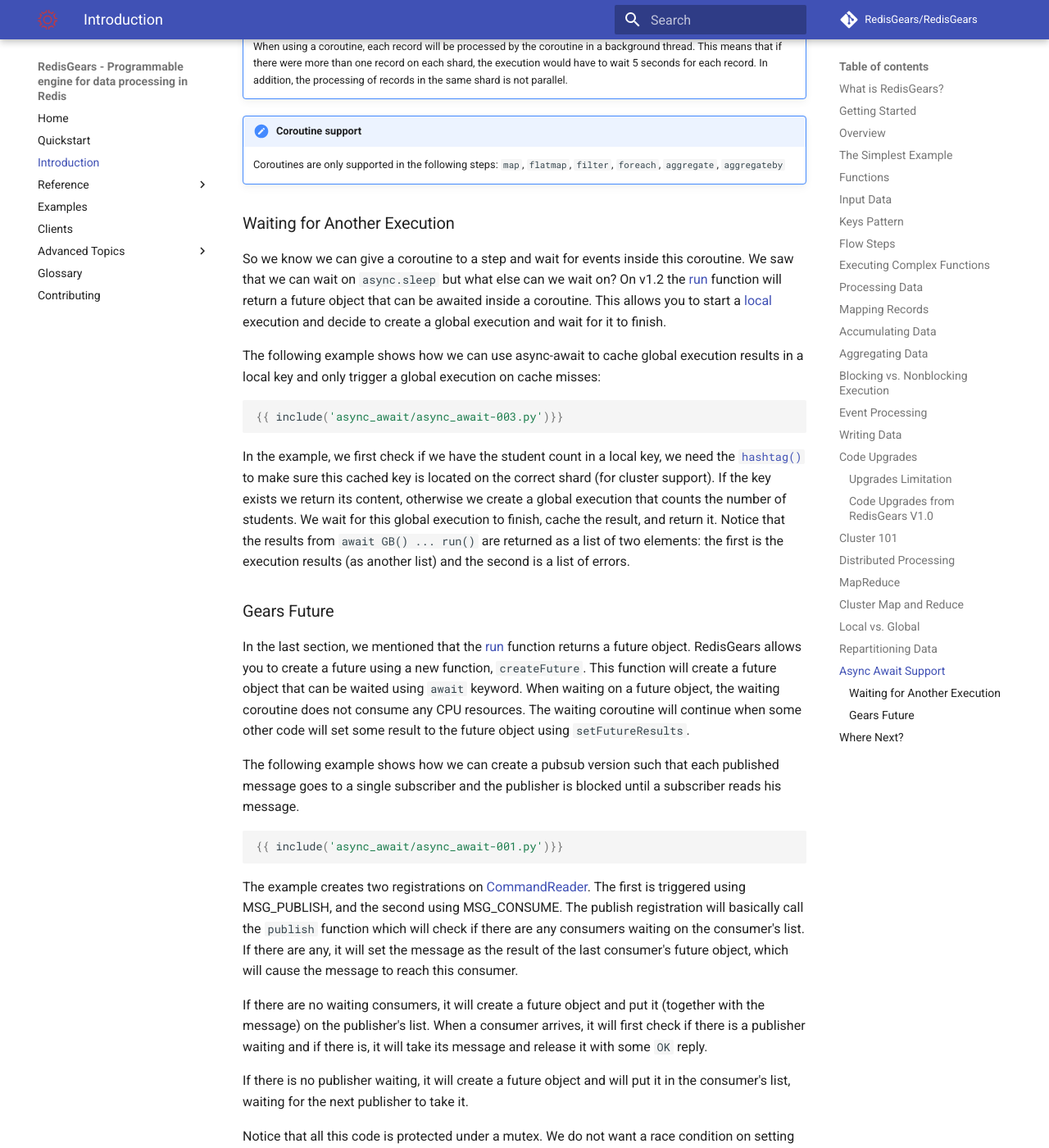
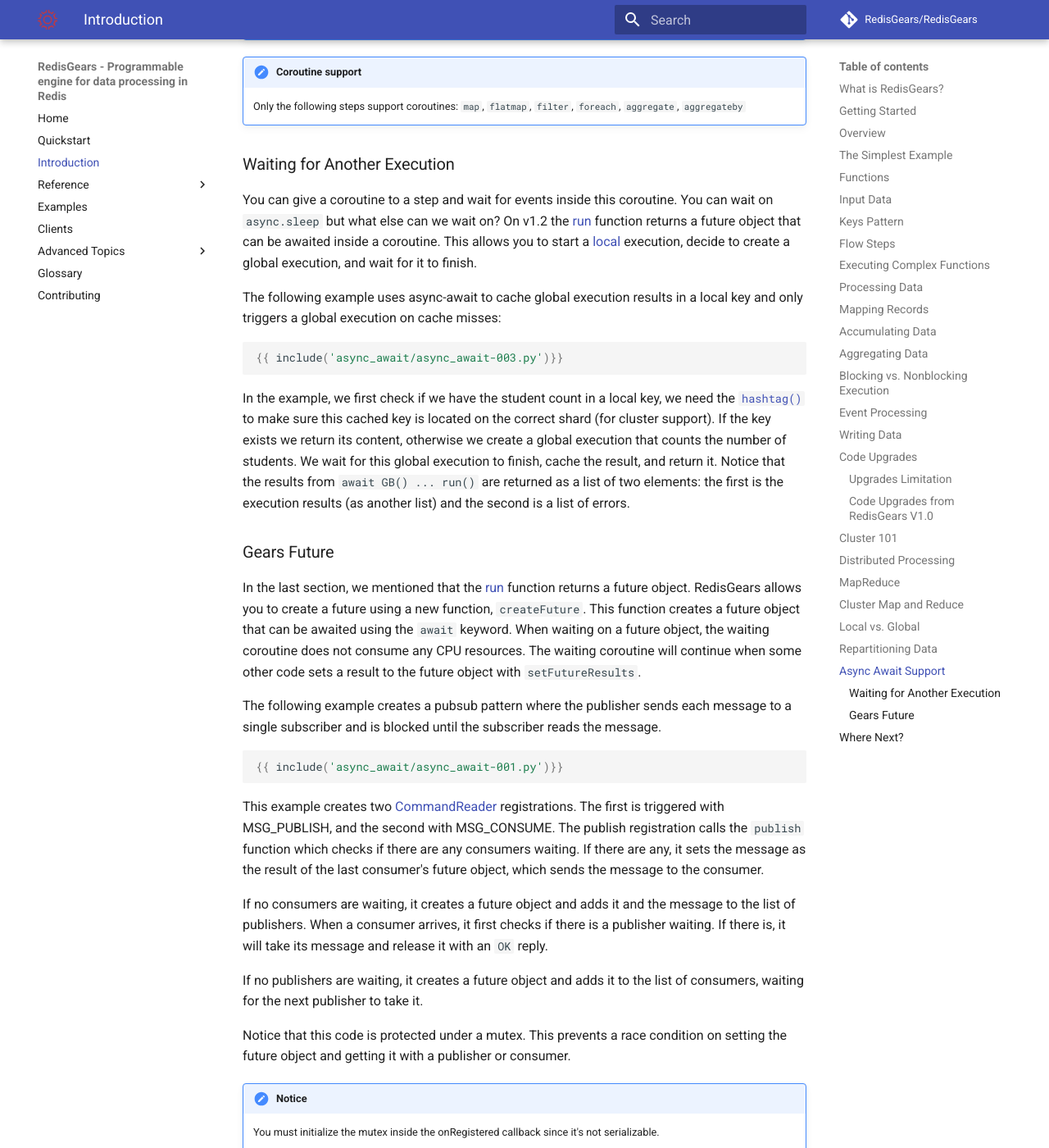
Before and after one commit to RedisGears/RedisGears, an MkDocs documentation site: the page built from docs/intro.md, in a window 1280 px wide and 1400 px high, scrolled down 27592 px. Shown: the whole window at 82% size. Built offline with MkDocs 1.6.1 and Material for MkDocs 9.7.7, drawn with Linux system fonts in a browser that asks for light colours; comment, search, counter and statistics services are not loaded; some of the changed text lies outside the part shown.

Commit message:
More copyedits for async await intro section

`````diff
--- a/docs/intro.md
+++ b/docs/intro.md
@@ -1003,24 +1003,24 @@
 
 ## Async Await Support
 
-On v1.2 RedisGears added support for Python async-await. It means that instead of giving a Python function as a gears operation, it is also possible to give a Python coroutine. When given a coroutine, the execution pass to a dedicated thread that runs an event loop and schedules all the coroutines.
+RedisGears v1.2 added support for Python async-await. Instead of giving a Python function as a gears operation, it is also possible to give a Python coroutine. When given a coroutine, the execution runs in a dedicated thread that runs an event loop and schedules all the coroutines.
 
 Example:
 ```python
 {{ include('async_await/async_await-000.py')}}
 ```
-This example will wait for 5 seconds and then return a list of all the shards IDs in the Redis cluster. But because it's inside a coroutine and running inside a dedicated event loop, it will not consume a thread from the RedisGears thread pool. This allows other executions to run while it's waiting.
+This example waits for 5 seconds and then returns a list of IDs for all shards in the Redis cluster. Since it's a coroutine that runs inside a dedicated event loop, it will not consume a thread from the RedisGears thread pool. This allows other executions to run while it's waiting.
 
 !!! important "Notice"
-    When using a coroutine, each record will be processed by the coroutine in a background thread. This means that if there were more than one record on each shard, the execution would have to wait 5 seconds for each record. In addition, the processing of records in the same shard is not parallel.
+    A coroutine processes each record in a background thread. If there are multiple records on each shard, the execution waits 5 seconds for each record. In addition, the processing of records in the same shard is not parallel.
 !!! important "Coroutine support"
-    Coroutines are only supported in the following steps: `map`, `flatmap`, `filter`, `foreach`, `aggregate`, `aggregateby`
+    Only the following steps support coroutines: `map`, `flatmap`, `filter`, `foreach`, `aggregate`, `aggregateby`
 
 ### Waiting for Another Execution
 
-So we know we can give a coroutine to a step and wait for events inside this coroutine. We saw that we can wait on `async.sleep` but what else can we wait on? On v1.2 the [run](functions.md#run) function will return a future object that can be awaited inside a coroutine. This allows you to start a [local](intro.md#local-vs-global) execution and decide to create a global execution and wait for it to finish.
+You can give a coroutine to a step and wait for events inside this coroutine. You can wait on `async.sleep` but what else can we wait on? On v1.2 the [run](functions.md#run) function returns a future object that can be awaited inside a coroutine. This allows you to start a [local](intro.md#local-vs-global) execution, decide to create a global execution, and wait for it to finish.
 
-The following example shows how we can use async-await to cache global execution results in a local key and only trigger a global execution on cache misses:
+The following example uses async-await to cache global execution results in a local key and only triggers a global execution on cache misses:
 ```python
 {{ include('async_await/async_await-003.py')}}
 ```
@@ -1028,25 +1028,24 @@
 
 ### Gears Future
 
-In the last section, we mentioned that the [run](functions.md#run) function returns a future object. RedisGears allows you to create a future using a new function, `createFuture`. This function will create a future object that can be waited using `await` keyword. When waiting on a future object, the waiting coroutine does not consume any CPU resources. The waiting coroutine will continue when some other code will set some result to the future object using `setFutureResults`.
+In the last section, we mentioned that the [run](functions.md#run) function returns a future object. RedisGears allows you to create a future using a new function, `createFuture`. This function creates a future object that can be awaited using the `await` keyword. When waiting on a future object, the waiting coroutine does not consume any CPU resources. The waiting coroutine will continue when some other code sets a result to the future object with `setFutureResults`.
 
-The following example shows how we can create a pubsub version such that each published message goes to a single subscriber and the publisher is blocked until a subscriber reads his message.
+The following example creates a pubsub pattern where the publisher sends each message to a single subscriber and is blocked until the subscriber reads the message.
 
 ```python
 {{ include('async_await/async_await-001.py')}}
 ```
-The example creates two registrations on [CommandReader](readers.md#commandreader). The first is triggered using MSG_PUBLISH, and the second using MSG_CONSUME. The publish registration will basically call the `publish` function which will check if there are any consumers waiting on the consumer's list. If there are any, it will set the message as the result of the last consumer's future object, which will cause the message to reach this consumer.
+This example creates two [CommandReader](readers.md#commandreader) registrations. The first is triggered with MSG_PUBLISH, and the second with MSG_CONSUME. The publish registration calls the `publish` function which checks if there are any consumers waiting. If there are any, it sets the message as the result of the last consumer's future object, which sends the message to the consumer.
 
-If there are no waiting consumers, it will create a future object and put it (together with the message) on the publisher's list. When a consumer arrives, it will first check if there is a publisher waiting and if there is, it will take its message and release it with some `OK` reply.
+If no consumers are waiting, it creates a future object and adds it and the message to the list of publishers. When a consumer arrives, it first checks if there is a publisher waiting. If there is, it will take its message and release it with an `OK` reply.
 
-If there is no publisher waiting, it will create a future object and will put it in the consumer's list, waiting for the next publisher to take it.
+If no publishers are waiting, it creates a future object and adds it to the list of consumers, waiting for the next publisher to take it.
 
-Notice that all this code is protected under a mutex. We do not want a race condition on setting the future object and getting it by either publisher or consumer.
+Notice that this code is protected under a mutex. This prevents a race condition on setting the future object and getting it with a publisher or consumer.
 !!! important "Notice"
-    Mutex must be initialized inside the onRegistered callback because it's not serializable.
+    You must initialize the mutex inside the onRegistered callback since it's not serializable.
 !!! important "Notice"
-    Using mutex could be risky and can cause deadlocks with Redis Global Lock. Make sure to use
-    Mutex careful and if not sure please consult.
+    Use a mutex with caution since it can cause deadlocks with the Redis Global Lock.
 !!! example "Example: publisher"
     ````
     127.0.0.1:6379> RG.TRIGGER MSG_PUBLISH "this is a message"
@@ -1058,19 +1057,23 @@
     1) "this is a message"
     ````
 
-Can we extend the example to support publisher timeout? Yes, using the `runCoroutine` function. This function allows us to add another coroutine to the event loop and to specify a delay. If a delay is given, the coroutine will only start after this delay. The extended code will look like this:
+You can use the `runCoroutine` function to add a publisher timeout to the example. This function allows you to add another coroutine to the event loop and specify a delay. If a delay is given, the coroutine will only start after this delay.
+
+Here's the extended code:
 
 ```python
 {{ include('async_await/async_await-002.py')}}
 ```
-The only addition is that after adding the publisher's future object to the publisher's list, we start a coroutine with a delay of 5 seconds that will release the publisher with a timeout error (exception) if it was not yet released by then. The result will look like this:
+The only addition is that a coroutine with a delay of 5 seconds starts after adding the publisher's future object to the list of publishers. The coroutine will release the publisher with a timeout error (exception) if it was not released by then.
+
+The result looks like this:
 !!! example "Example: publisher timeout"
     ````
     127.0.0.1:6379> RG.TRIGGER MSG_PUBLISH "this is a message"
     (error) timeout
     ````
 !!! important "Notice"
-    The following example only works on a single shard. We left it to the reader to think how to extend it to cluster support.
+    This example only works on a single shard. You will need to make some changes for it to work on a cluster.
 
 To read more about async await, see [Async Await Advanced Topics](async_await_advance_topics.md).
 
`````
